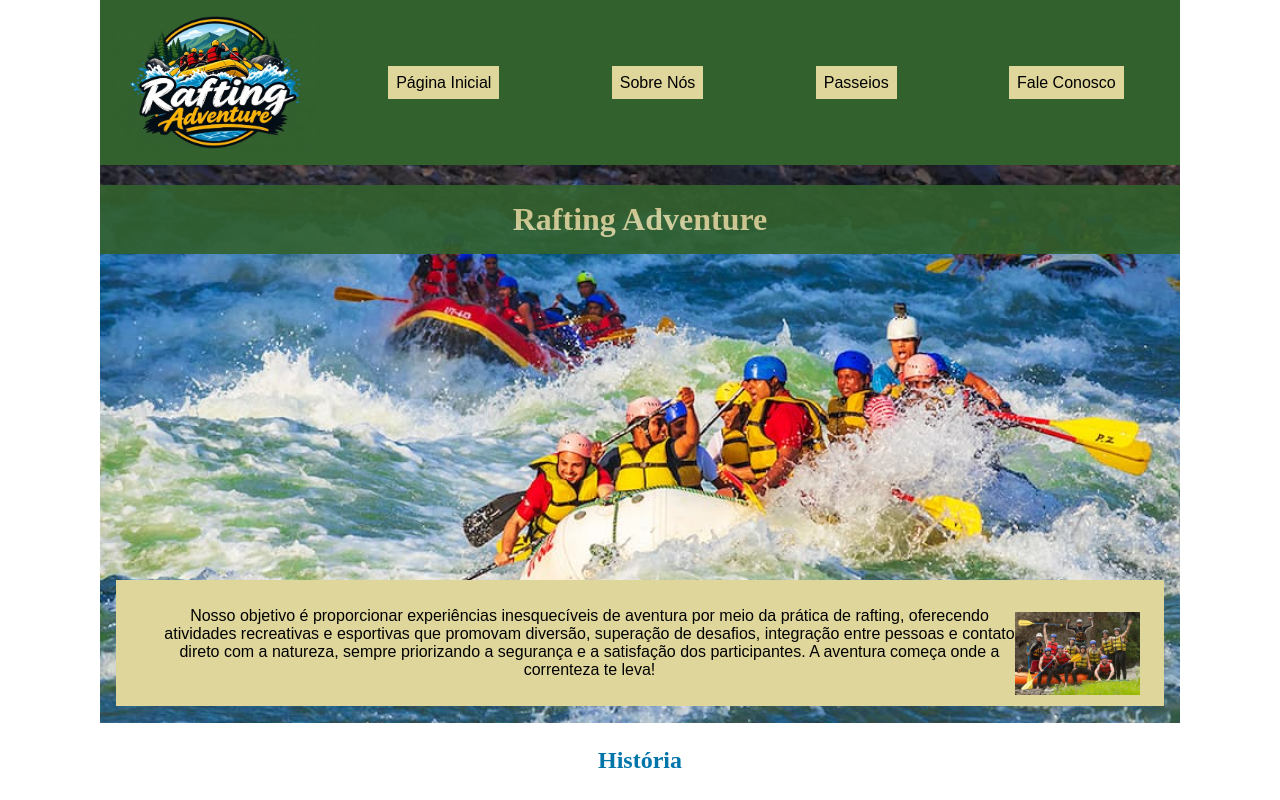
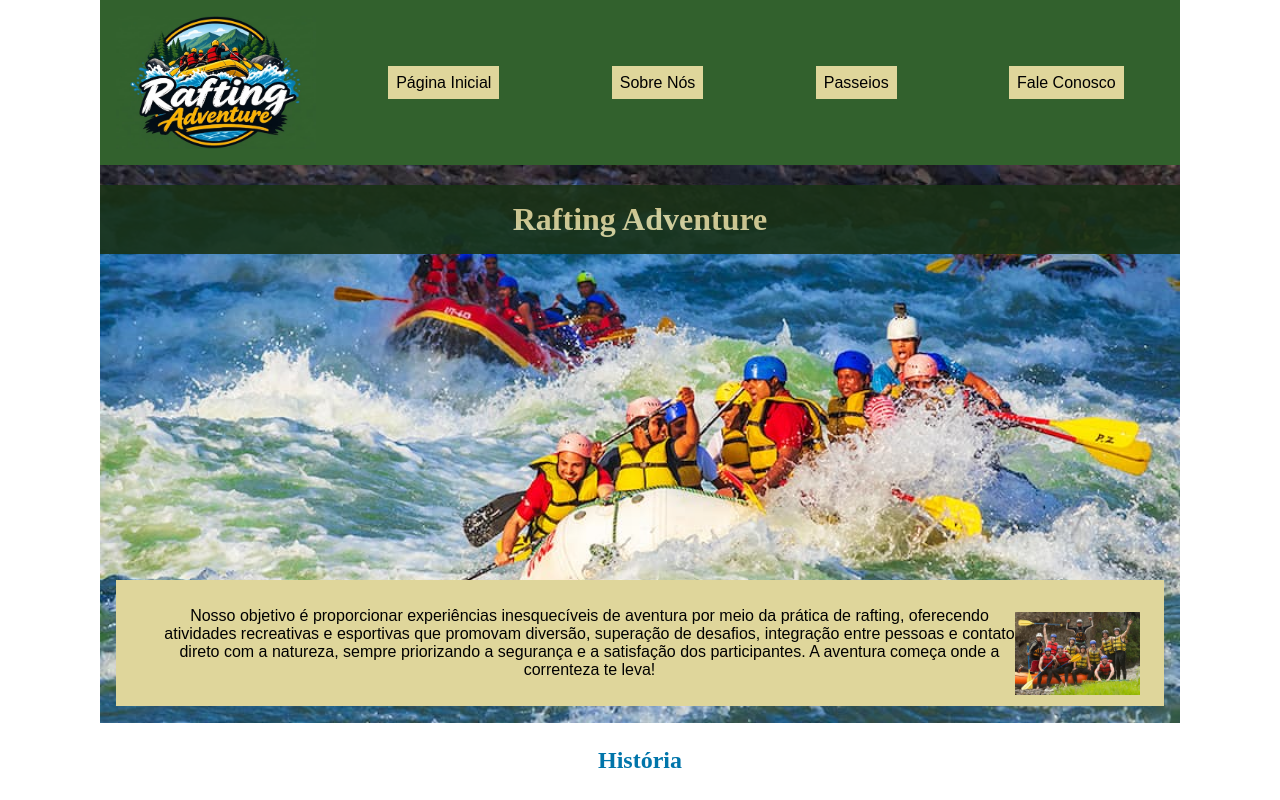
Before and after one commit to julia-amaral-sv/wdd130, a plain HTML site: page wwr/sobre.html in a window 1280 px wide. Shown: the top 800 px of the page. Drawn offline with Linux system fonts and the light colour scheme.

Commit message:
atualização

```diff
--- a/wwr/estilos/rafting.css
+++ b/wwr/estilos/rafting.css
@@ -2,6 +2,7 @@
     --cor-primaria: #000000;
     --cor-secundaria: #0075AA;
     --cor-destaque1: #32612D;
+    --cor-destaque3: #193116;
     --cor-destaque2: #dfd69b;
     --cor-da-borda: #c9c9c9;
     --fonte-titulo: 'Times New Roman', Times, serif;
@@ -41,7 +42,7 @@ h1 {
     padding: 16px;
     text-align: center;
     opacity: 0.9;
-    background-color: var(--cor-destaque1);
+    background-color: var(--cor-destaque3);
 }
 
 h2 {
```
